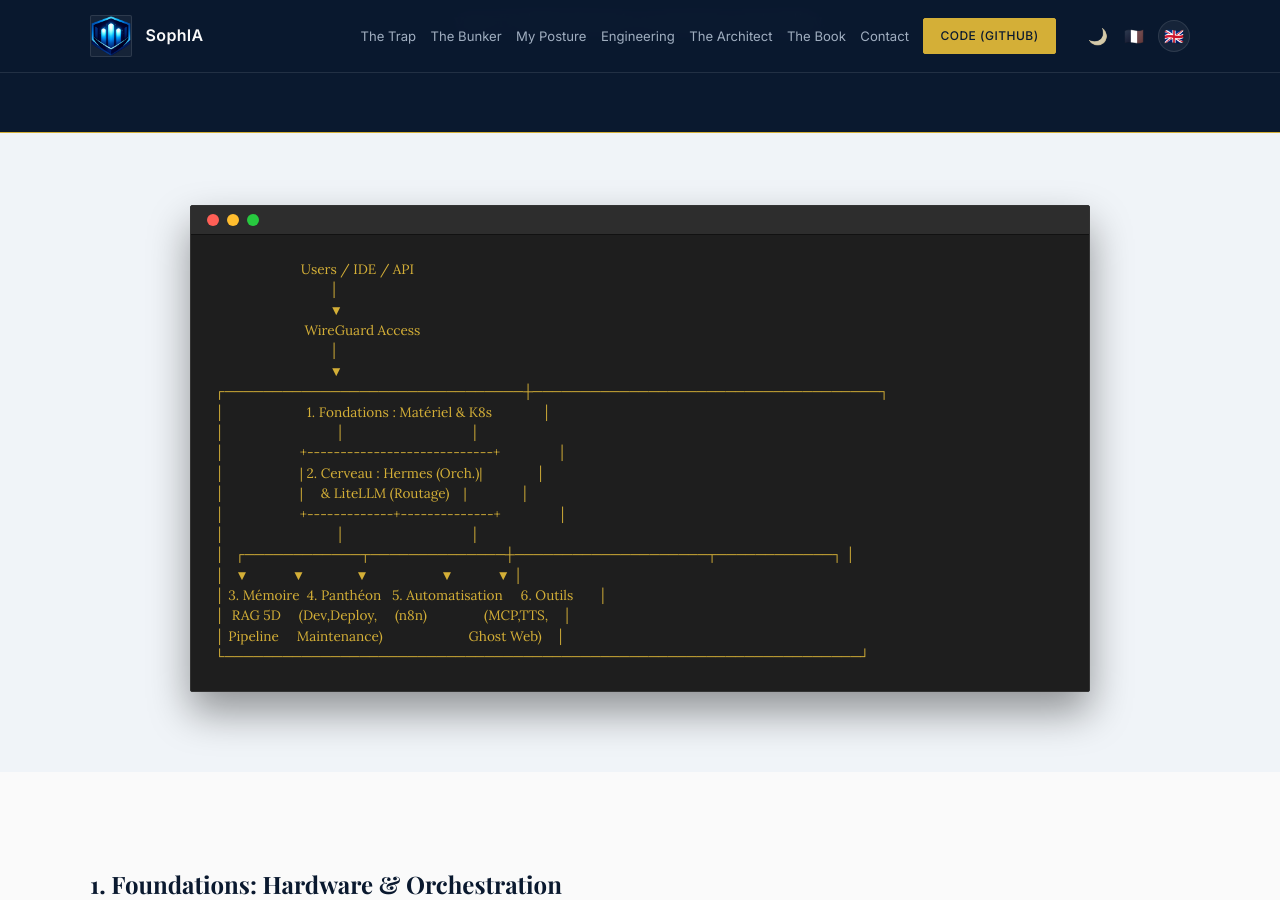
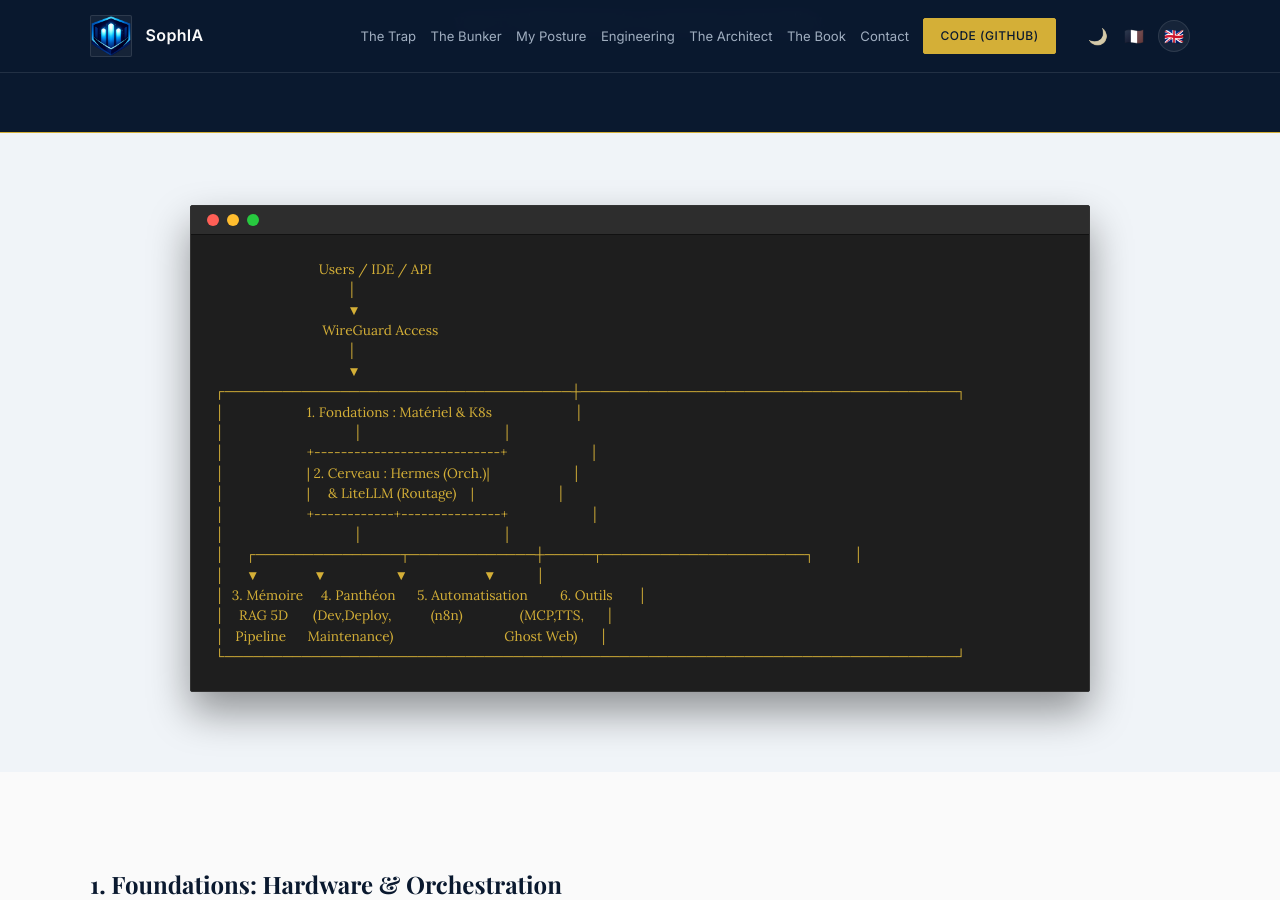
Before and after one commit to Kisai-DG-SLU/SophIA, a Jekyll site: the page built from ingenierie.html, in a window 1280 px wide and 900 px high, scrolled down 340 px. Built offline with Jekyll 4.4.1, drawn with Linux system fonts in a browser that asks for light colours.

Commit message:
correction alignement

```diff
--- a/ingenierie.html
+++ b/ingenierie.html
@@ -35,20 +35,20 @@
                               WireGuard Access
                                      │
                                      ▼
-┌───────────────────────────────┼────────────────────────────────────┐
-│                       1. Fondations : Matériel & K8s              │
-│                               │                                   │
-│                     +----------------------------+                │
-│                     | 2. Cerveau : Hermes (Orch.)|               │
-│                     |     & LiteLLM (Routage)    |               │
-│                     +-------------+--------------+                │
-│                               │                                   │
-│   ┌────────────┬──────────────┼────────────────────┬────────────┐ │
-│   ▼            ▼              ▼                    ▼            ▼ │
-│ 3. Mémoire  4. Panthéon   5. Automatisation     6. Outils       │
-│  RAG 5D     (Dev,Deploy,     (n8n)                (MCP,TTS,    │
-│ Pipeline     Maintenance)                        Ghost Web)    │
-└──────────────────────────────────────────────────────────────────┘
+┌────────────────────────────────────┼───────────────────────────────────────┐
+│                       1. Fondations : Matériel & K8s                       │
+│                                    │                                       │
+│                       +----------------------------+                       │
+│                       | 2. Cerveau : Hermes (Orch.)|                       │
+│                       |     & LiteLLM (Routage)    |                       │
+│                       +------------+---------------+                       │
+│                                    │                                       │
+│      ┌───────────────┬─────────────┼─────┬─────────────────────┐           │
+│      ▼               ▼                   ▼                     ▼           │
+│  3. Mémoire     4. Panthéon      5. Automatisation         6. Outils       │
+│    RAG 5D       (Dev,Deploy,           (n8n)                (MCP,TTS,      │
+│   Pipeline      Maintenance)                               Ghost Web)      │
+└────────────────────────────────────────────────────────────────────────────┘
 </pre>
           </div>
         </div>
```
Lines whose indentation alone changed are shown as unchanged.
